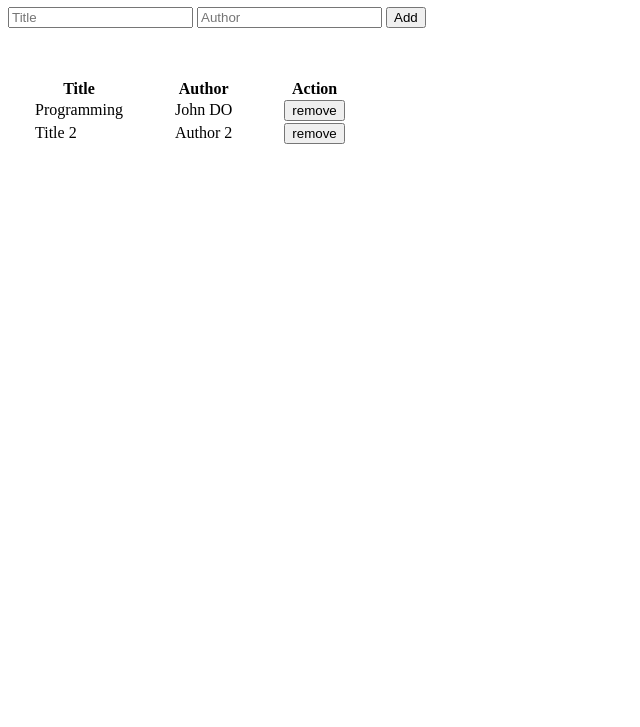
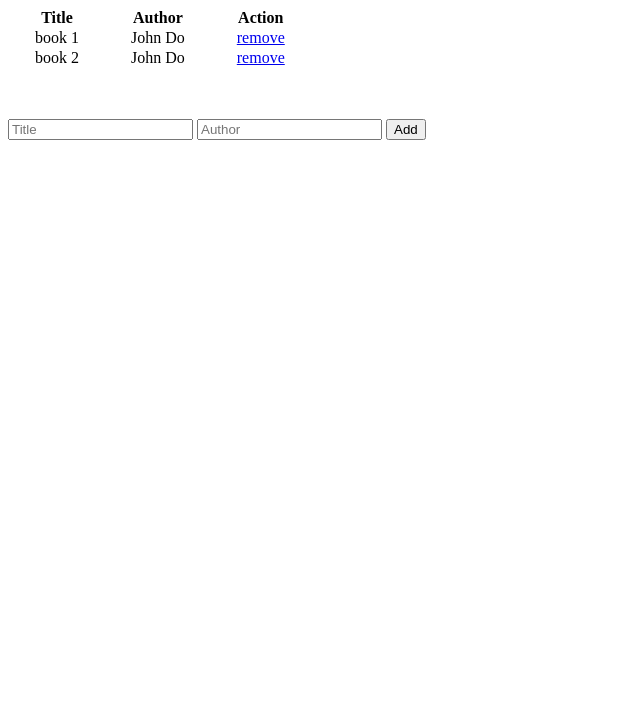
Before and after one commit to sediqullahbadakhsh/awesome-books, a website: page index.html in a window 1280 px wide. Shown: the part 73-800 px from the top of the page, without its empty margins (0-640 px from the left). Drawn offline with Linux system fonts and the light colour scheme.

Commit message:
added add/remove book functionality

```diff
--- a/app.js
+++ b/app.js
@@ -1,30 +1,71 @@
-const booksInfo = [
-    {
-        title: 'Programming',
-        author: 'John DO',
-    },
-    {
-        title: 'Title 2',
-        author: 'Author 2',
-    },
-]
+// Book Class: Represents a Book
 
-function getBook(book) {
-    return `
+class Book {
+  constructor(title, author) {
+    this.title = title;
+    this.author = author;
+  }
+}
+
+// UI Class: Handle UL tasks
+
+class UI {
+  static displayBooks() {
+    const StoredBooks = [
+      {
+        title: "book 1",
+        author: "John Do",
+      },
+      {
+        title: "book 2",
+        author: "John Do",
+      },
+    ];
+    const books = StoredBooks;
+
+    books.forEach((book) => UI.addBookToList(book));
+  }
+  static addBookToList(book) {
+    const list = document.querySelector("#book-list");
+    const row = document.createElement("tr");
+
+    row.innerHTML = `
     <td>${book.title}</td>
     <td>${book.author}</td>
-    <td>
-    <form><button>remove</button></form>
-    </td>`;
+    <td><a href="#" class="delete">remove</a></form></td>
+    `;
+    list.appendChild(row);
+  }
+  static deleteBook(el) {
+    if (el.classList.contains("delete")) {
+      el.parentElement.parentElement.remove();
+    }
+  }
+  static clearFields() {
+    document.querySelector("#title").value = "";
+    document.querySelector("#author").value = "";
+  }
 }
 
-function loadBookInfo() {
-    const bookTable = document.querySelector('.book-list');
-    for (let i = 0; i < booksInfo.length; i+= 1) {
-        const bookData = getBook(booksInfo[i]);
-        const bookRow = document.createElement('tr');
-        bookRow.innerHTML = bookData;
-        bookTable.appendChild(bookRow);
-    };
-}
-loadBookInfo();
+//Strore Class: Handles Storage
+
+//Events: Display Books
+
+document.addEventListener("DOMContentLoaded", UI.displayBooks);
+
+//Event: Add a Book
+document.querySelector("#book-form").addEventListener("submit", (e) => {
+  e.preventDefault();
+  const title = document.querySelector("#title").value;
+  const author = document.querySelector("#author").value;
+
+  const book = new Book(title, author);
+  UI.addBookToList(book);
+  UI.clearFields();
+});
+
+//Event: Remove A Book
+
+document.querySelector("#book-list").addEventListener("click", (e) => {
+  UI.deleteBook(e.target);
+});
--- a/index.html
+++ b/index.html
@@ -11,21 +11,32 @@
     <main>
       <div class="book">
         <h1>Awesome Books</h1>
-        <form id="book-form">
-          <input type="text" class="title" placeholder="Title" />
-          <input type="text" class="author" placeholder="Author" />
-          <button type="submit" class="button">Add</button>
-        </form>
-
-        <div class="list">
-          <table class="book-list">
+        <table class="table">
+          <thead>
             <tr>
               <th>Title</th>
               <th>Author</th>
               <th>Action</th>
             </tr>
-          </table>
-        </div>
+          </thead>
+          <tbody id="book-list"></tbody>
+        </table>
+
+        <form id="book-form">
+          <input
+            type="text"
+            id="title"
+            class="text-inpute"
+            placeholder="Title"
+          />
+          <input
+            type="text"
+            id="author"
+            class="text-inpute"
+            placeholder="Author"
+          />
+          <button type="submit" id="button">Add</button>
+        </form>
       </div>
     </main>
     <script src="app.js"></script>
--- a/style.css
+++ b/style.css
@@ -1,5 +1,5 @@
 table {
-  padding-top: 50px;
+  padding-bottom: 50px;
 }
 table tr th {
   padding: 0 25px;
```
